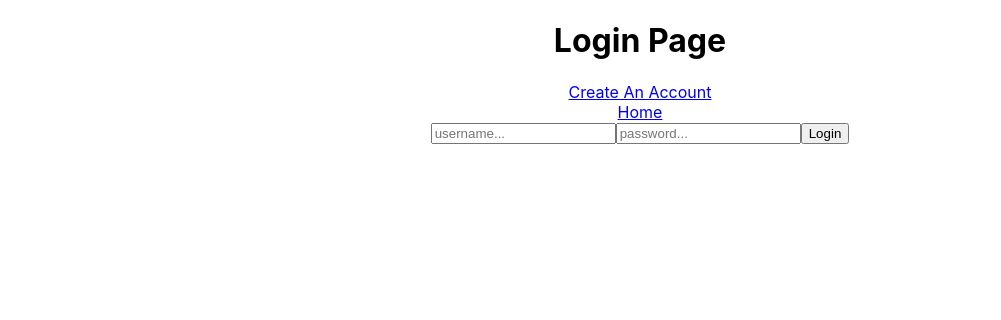
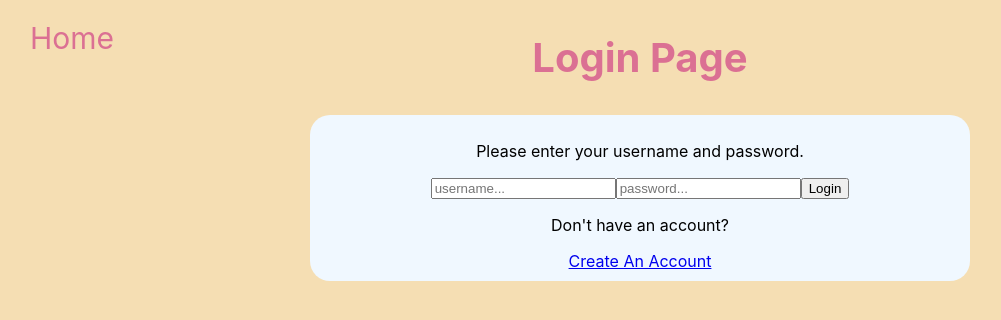
Before and after one commit to lucas-mach/Courts, a React (Create React App) app in the folder client/: page /login in a window 1280 px wide. Shown: the top 320 px of the page, without its empty margins (0-1001 px from the left). Built offline with nearby package versions, Linux system fonts and the light colour scheme.

Commit message:
Basic front end stuff. Added Home.css which is a general file for adding css code and an aboutus.js file

```diff
--- a/client/src/App.js
+++ b/client/src/App.js
@@ -4,6 +4,7 @@ import { BrowserRouter as Router, Route, Routes, Link } from "react-router-dom";
 import Home from "./pages/Home";
 import Register from "./pages/Register"
 import Login from "./pages/Login"
+import Aboutus from "./pages/aboutus"
 
 
 
@@ -16,6 +17,7 @@ function App() {
           <Route path="/" element={<Home/>}/>
           <Route path="/register" element={<Register/>}/>
           <Route path="/login" element={<Login/>}/>
+          <Route path="/aboutus" element={<Aboutus/>}/>
         </Routes>
       </Router>
     </div>
--- /dev/null
+++ b/client/src/pages/Home.css
@@ -0,0 +1,106 @@
+body {
+    background-color: wheat;
+}
+
+h1 {
+    font-size: 100px;
+    padding: 5% 0;
+    text-align: center;
+    color: palevioletred;
+}
+
+h2 {
+    font-size: 40px;
+    text-align: center;
+    color: palevioletred;
+}
+
+.navbar {
+    margin: auto;
+    width: 0%;
+    background-color: palevioletred;
+    display: flex;
+    justify-content: center;
+}
+
+.navbar a {
+    background-color: palevioletred;
+    border-radius: 10px;
+    padding: 10px 50px 10px;
+
+    color: aliceblue;
+    font-size: 50px;
+    text-decoration: none;
+    text-align: center;
+    white-space: nowrap;
+
+    border-top: 2px solid wheat;
+    border-left: 2px solid wheat;
+    border-right: 2px solid wheat;
+    border-bottom: 2px solid wheat;
+}
+
+/*
+.navbar a:not(:last-child) {
+    border-bottom: 2px solid wheat;
+}
+*/
+
+.navbar a:hover {
+    color: white;
+    background-color: gray;
+}
+
+.logout-button {
+    background-color: palevioletred;
+    border-radius: 10px;
+    padding: 10px 50px 10px;
+
+    color: aliceblue;
+    font-size: 50px;
+    text-decoration: none;
+    text-align: center;
+    white-space: nowrap;
+
+    border-top: 2px solid wheat;
+    border-left: 2px solid wheat;
+    border-right: 2px solid wheat;
+    border-bottom: 2px solid wheat;
+}
+
+.logout-button:hover {
+    color: white;
+    background-color: gray;
+}
+
+.aboutus {
+    display: block;
+    margin: auto;
+    width: 50%;
+    height: 1000px;
+    background-color: white;
+    color: black;
+}
+
+.credentials {
+    background-color: aliceblue;
+    width: 50%;
+    margin: auto;
+    border-radius: 20px;
+    padding: 10px;
+}
+
+.home {
+    font-size: 30px;
+    position: fixed;
+    top: 10px;
+    left: 20px;
+    padding: 10px;
+    text-decoration: none;
+    color: palevioletred;
+}
+
+.home:hover {
+    background-color: palevioletred;
+    color: wheat;
+}
--- a/client/src/pages/Home.js
+++ b/client/src/pages/Home.js
@@ -1,3 +1,4 @@
+import './Home.css';
 import React from "react";
 import { useCookies } from "react-cookie";
 import { useNavigate } from "react-router-dom";
@@ -14,8 +15,14 @@ function Home() {
 
     return (
         <div>
-            <h1>Home Page :D</h1>
-            {!cookies.access_token ?  <a href="http://localhost:3000/register">Register</a> : <button onClick={logout}>Logout</button>}
+            <h1>Courts</h1>
+
+
+            <div class="navbar">
+                {!cookies.access_token ?  <a href="http://localhost:3000/register">Register</a> : <button class="logout-button" onClick={logout}>Logout</button>}
+                <a href="http://localhost:3000/aboutus">About Us</a>
+            </div>
+
         </div>
     );
 }
--- a/client/src/pages/Login.js
+++ b/client/src/pages/Login.js
@@ -34,10 +34,12 @@ function Login() {
 
     return (
         <div>
-            <h1>Login Page</h1>
-            <div><a href="http://localhost:3000/register">Create An Account</a></div>
-            <a href="http://localhost:3000/">Home</a>
-            <div>
+            <h2>Login Page</h2>
+
+            <a href="http://localhost:3000/" class="home">Home</a>
+
+            <div class="credentials">
+                <p>Please enter your username and password.</p>
                 <input
                     type="text"
                     placeholder="username..."
@@ -57,6 +59,11 @@ function Login() {
                 <button onClick={loginUser}>
                     Login
                 </button>
+
+                <div>
+                    <p>Don't have an account?</p>
+                    <a href="http://localhost:3000/register">Create An Account</a>
+                </div>
             </div>
         </div>
     );
--- a/client/src/pages/Register.js
+++ b/client/src/pages/Register.js
@@ -26,9 +26,11 @@ function Register() {
 
     return (
         <div>
-            <h1>Register Page</h1>
-            <a href="http://localhost:3000/">Home</a>
-            <div>
+            <h2>Register Page</h2>
+            <a href="http://localhost:3000/" class="home">Home</a>
+
+            <div class="credentials">
+                <p>New users</p>
                 <input
                     type="text"
                     placeholder="username..."
@@ -48,7 +50,10 @@ function Register() {
                 <button onClick={createUser}>
                     Create User
                 </button>
-                <div><a href="http://localhost:3000/login">Login</a></div>
+                <div>
+                    <p>Already have an account?</p>
+                    <a href="http://localhost:3000/login">Login</a>
+                </div>
             </div>
 
 
--- /dev/null
+++ b/client/src/pages/aboutus.js
@@ -0,0 +1,16 @@
+import React from "react";
+
+function aboutus() {
+    return (
+        <div>
+            <h1>The Team</h1>
+            <a href="/" class="home">Home</a>
+
+            <div>
+                <p>We are courts.</p>
+            </div>
+        </div>
+    );
+}
+
+export default aboutus;
```
Also changed, not shown: 2 other files (tests, documents, lock files or other folders).
